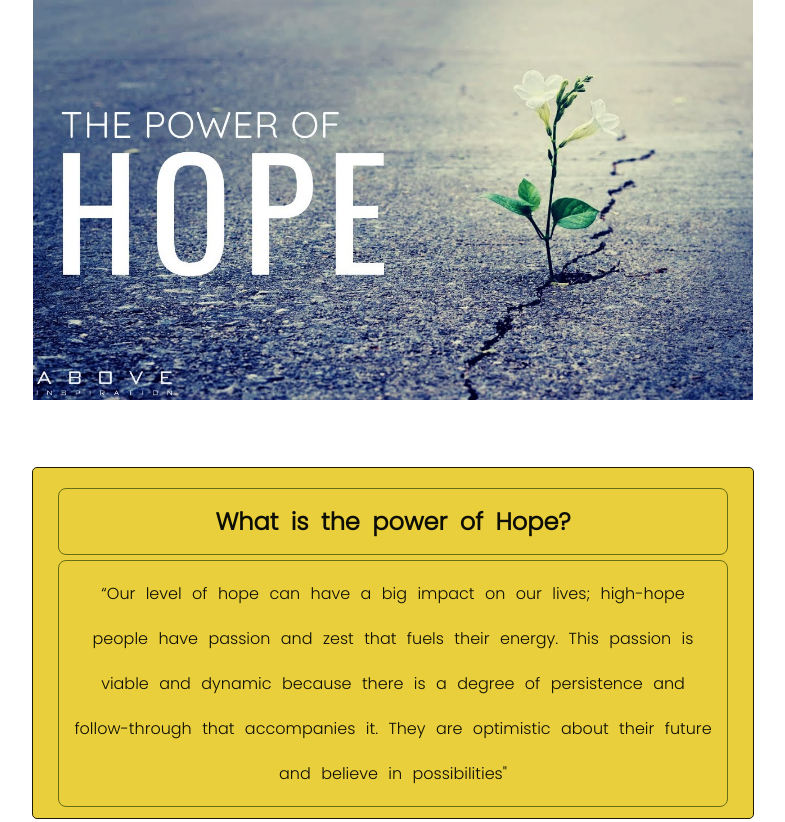
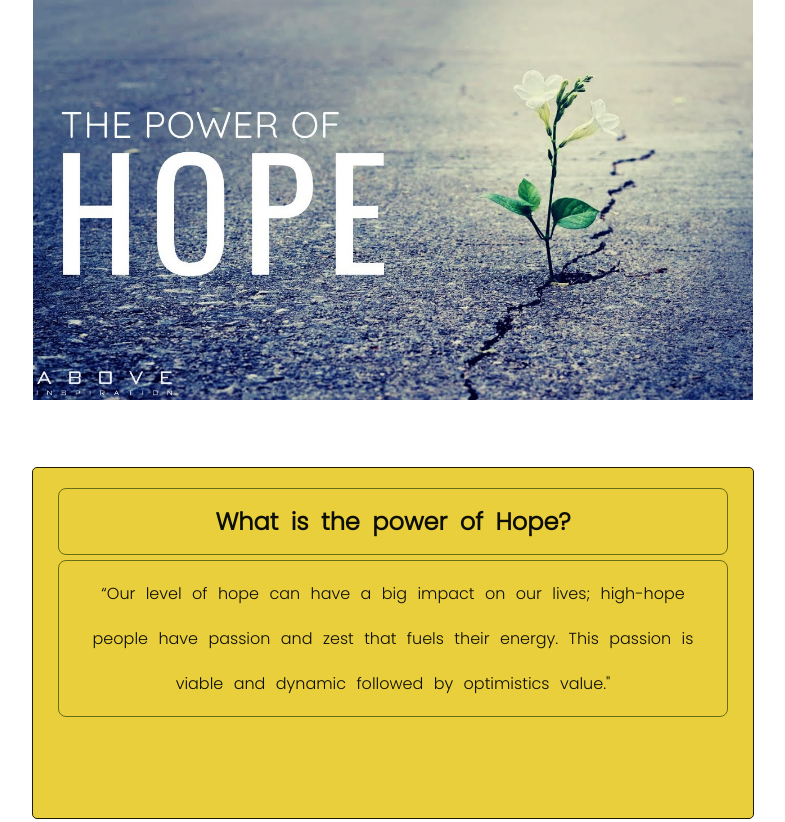
Before and after one commit to Lilia2022/FirstGroupAss_FrontEnd, a plain HTML site: page page9.html in a window 1280 px wide. Shown: the top 822 px of the page, without its empty margins (247-1032 px from the left). Drawn offline with Linux system fonts and the light colour scheme.

Commit message:
last commit

```diff
--- a/page9.html
+++ b/page9.html
@@ -45,9 +45,7 @@
                 impact on our lives; high-hope people
                 have passion and zest that fuels their
                 energy. This passion is viable and dynamic
-                because there is a degree of persistence and
-                follow-through that accompanies it. They are
-                optimistic about their future and believe in possibilities"
+                followed by optimistics value."
             </p>
         </div>
     </main>
```
